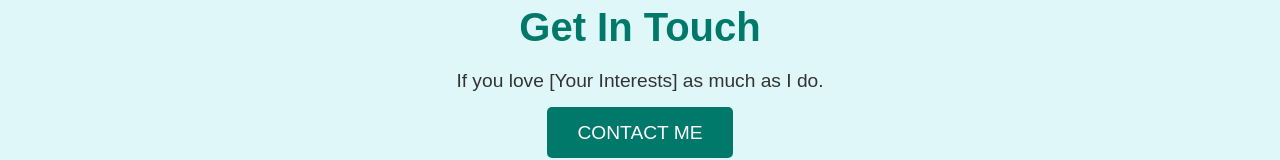
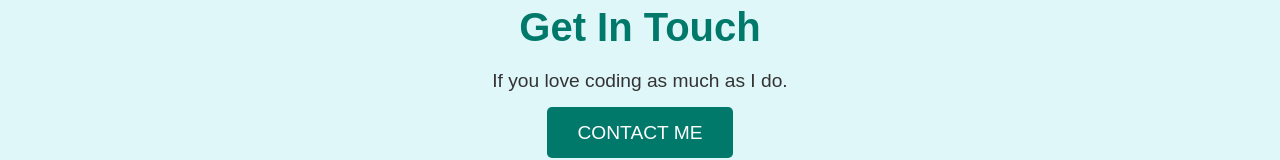
Before and after one commit to Dark1805/Pavithrare, a plain HTML site: page index.html in a window 1280 px wide. Shown: the part 1889-2049 px from the top of the page. Drawn offline with Linux system fonts and the light colour scheme.

Commit message:
Update index.html

```diff
--- a/index.html
+++ b/index.html
@@ -50,7 +50,7 @@
     <!-- Contact Section -->
     <section class="contact">
         <h2>Get In Touch</h2>
-        <p>If you love [Your Interests] as much as I do.</p>
+        <p>If you love coding as much as I do.</p>
         <a href="mailto:pavithragirishan@gmail.com" class="contact-button">CONTACT ME</a>
     </section>
 
```
